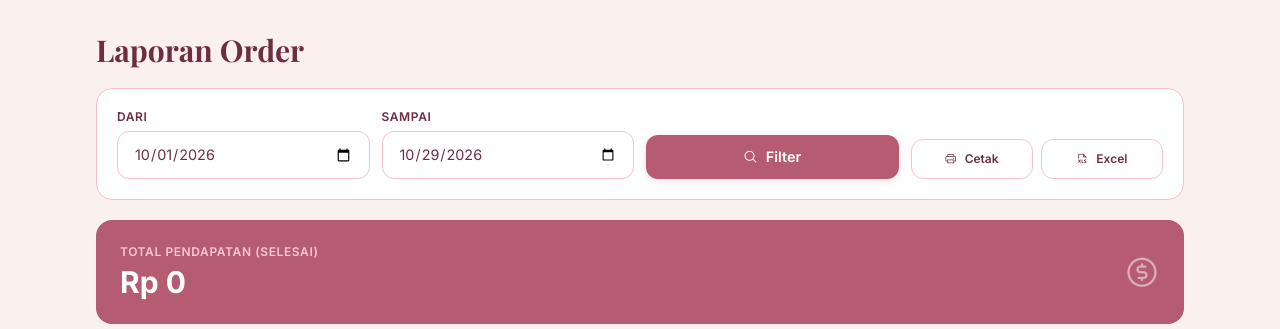
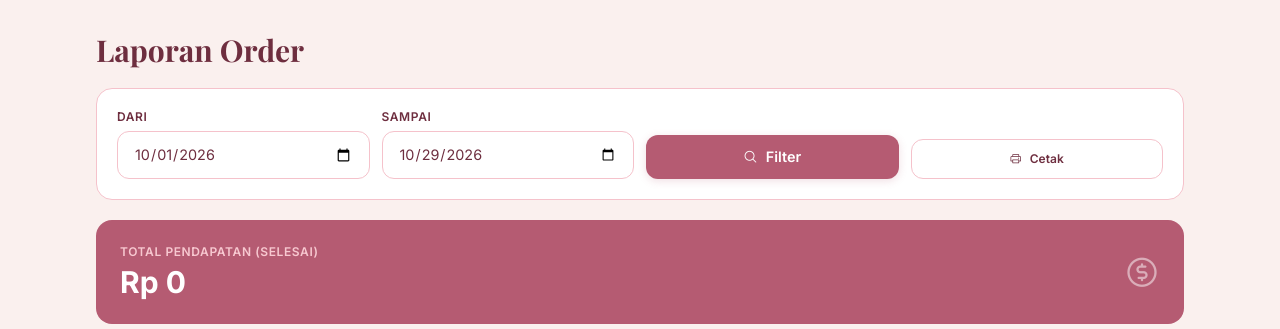
Before and after one commit to mutiaaacit-droid/taking_order_mutia, a PHP site: page /admin/laporan.php in a window 1280 px wide. Shown: the part 65-394 px from the top of the page. Run offline with PHP 8.4, Linux system fonts and the light colour scheme; a user stored in the database is signed in; data comes from the database, SQL or seed files in the repository; some libraries are stand-ins or nearby versions.

Commit message:
update -3

```diff
--- a/admin/laporan.php
+++ b/admin/laporan.php
@@ -59,10 +59,6 @@ include '../includes/header.php';
                        class="btn-outline-cafe flex-1 !px-2 !text-xs">
                         <i class="ph ph-printer"></i> Cetak
                     </a>
-                    <a href="<?= $base_url; ?>admin/export_excel.php?tgl_awal=<?= $tgl_awal; ?>&tgl_akhir=<?= $tgl_akhir; ?>"
-                       class="btn-outline-cafe flex-1 !px-2 !text-xs">
-                        <i class="ph ph-file-xls"></i> Excel
-                    </a>
                 </div>
             </div>
         </form>
--- a/includes/navbar.php
+++ b/includes/navbar.php
@@ -32,7 +32,7 @@
                 </a>
 
                 <!-- Selesai -->
-                <a href="<?= $base_url; ?>logout_pelanggan.php"
+                <a href="<?= $base_url; ?>pelanggan/logout_pelanggan.php"
                    title="Selesai & Logout"
                    class="w-9 h-9 rounded-md border border-border-pink bg-white flex items-center justify-center text-berry-soft hover:text-rose-dusty hover:border-rose-dusty transition-colors">
                     <i class="ph ph-sign-out text-base"></i>
```
